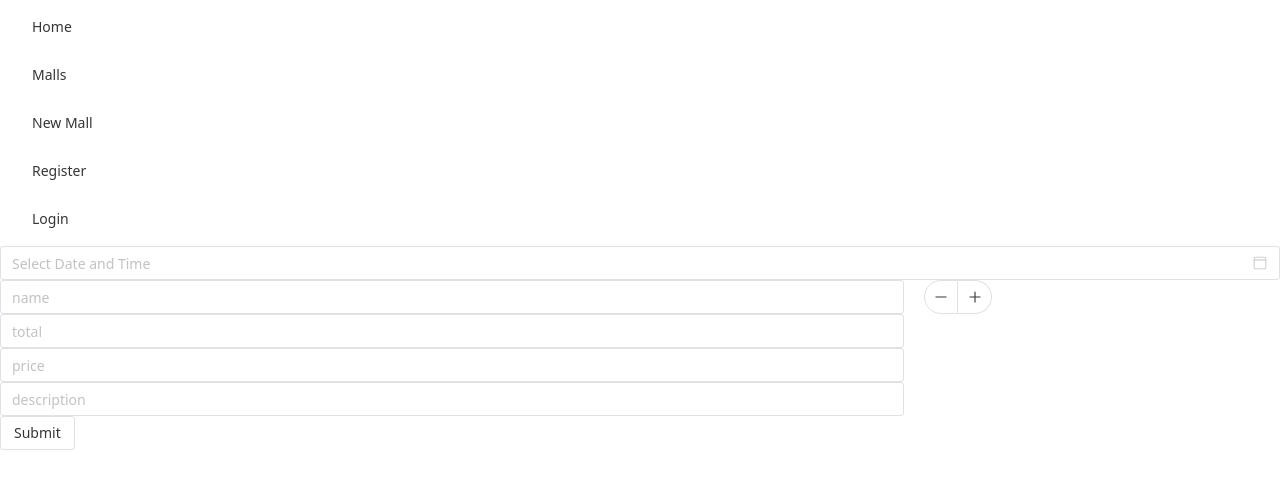
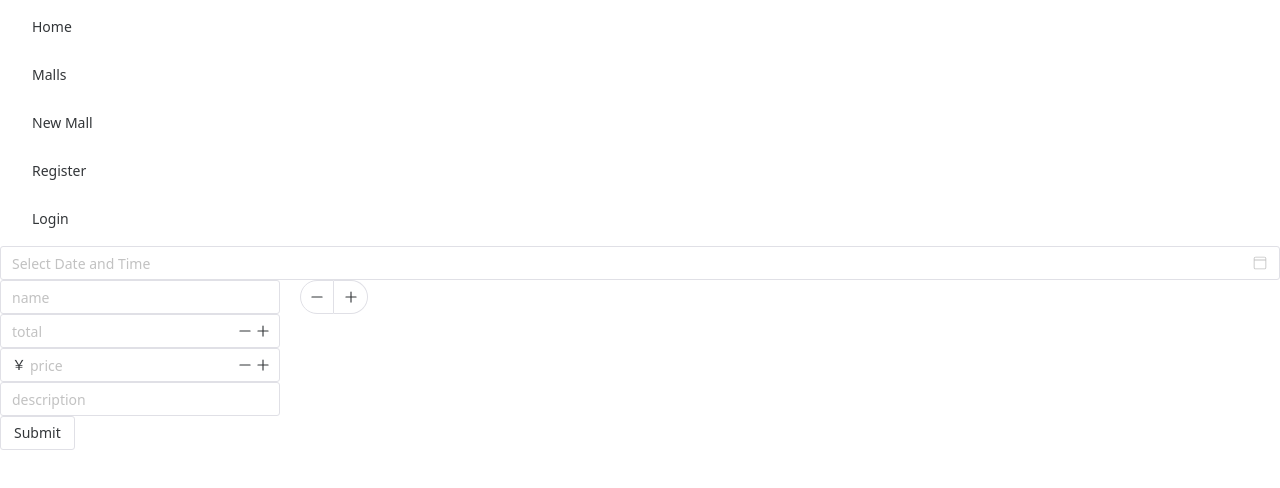
Before and after one commit to RainbowDashy/we-care-you, a Vue app in the folder frontend/: page /mall/new in a window 1280 px wide. Both pictures are taken after a click on the button "New Item". Shown: the top 488 px of the page. Built offline with nearby package versions, Linux system fonts and the light colour scheme.

Commit message:
fix: new mall

```diff
--- a/frontend/src/components/NewMall.vue
+++ b/frontend/src/components/NewMall.vue
@@ -1,5 +1,11 @@
 <script setup>
-import { NButton, NDatePicker, NDynamicInput, NInput } from "naive-ui"
+import {
+  NButton,
+  NDatePicker,
+  NDynamicInput,
+  NInput,
+  NInputNumber,
+} from "naive-ui"
 import { ref } from "vue"
 import http from "../http"
 const customValue = ref([])
@@ -7,8 +13,8 @@ const endtime = ref()
 const onCreate = () => {
   return {
     name: "",
-    total: "",
-    price: "",
+    total: undefined,
+    price: undefined,
     description: "",
     data: "",
   }
@@ -18,17 +24,19 @@ const submit = async () => {
     begintime: Date.now(),
     endtime: endtime.value,
     state: 1,
-    items: customValue.value,
+    items: customValue.value.map((v) => ({
+      ...v,
+      price: Math.trunc(v.price * 100),
+    })),
   }
   try {
-    await http.post("/users", {
+    await http.post("/malls", {
       body: JSON.stringify(payload),
     })
   } catch (err) {
     console.log(err)
     return
   }
-  console.log(JSON.stringify(customValue.value))
 }
 </script>
 
@@ -40,8 +48,10 @@ const submit = async () => {
       <template #default="{ value }">
         <div>
           <n-input placeholder="name" v-model:value="value.name" />
-          <n-input placeholder="total" v-model:value="value.total" />
-          <n-input placeholder="price" v-model:value="value.price" />
+          <n-input-number placeholder="total" v-model:value="value.total" />
+          <n-input-number placeholder="price" v-model:value="value.price">
+            <template #prefix>￥</template>
+          </n-input-number>
           <n-input
             placeholder="description"
             v-model:value="value.description"
```
